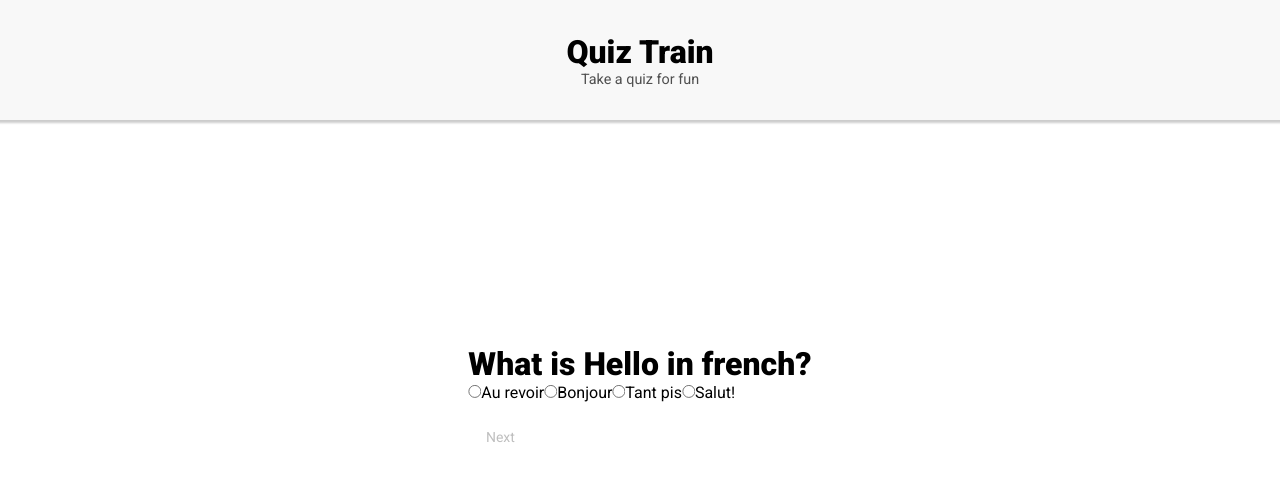
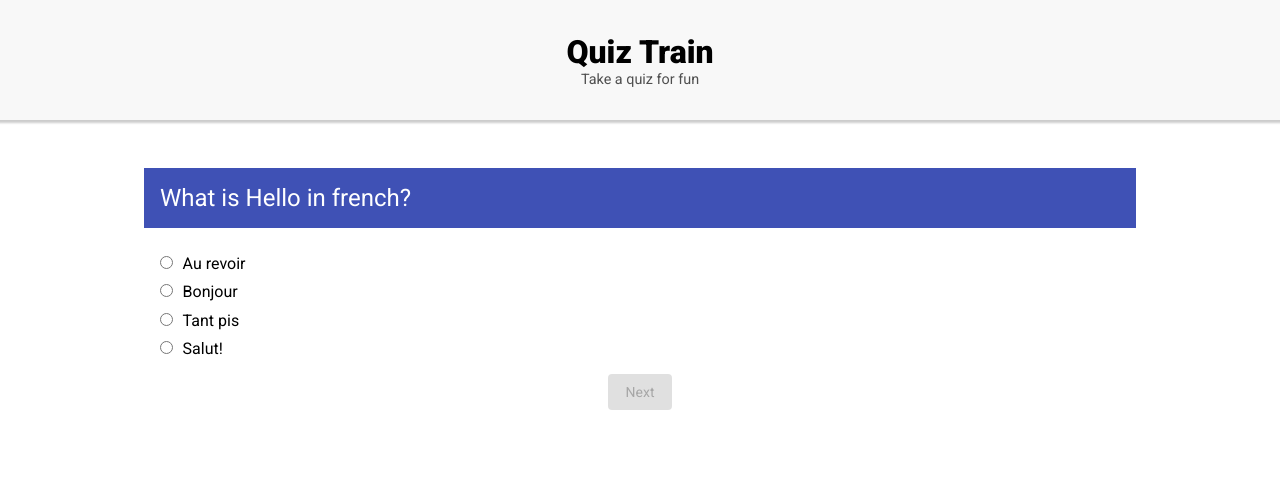
Before and after one commit to maxzakh/angular-quiz, an Angular app: page /french in a window 1280 px wide. Shown: the top 480 px of the page. Built offline with nearby package versions, Linux system fonts and the light colour scheme.

Commit message:
CSS for questions and question-form component

```diff
--- a/src/app/question-form/question-form.component.css
+++ b/src/app/question-form/question-form.component.css
@@ -0,0 +1,21 @@
+.question-form {
+    /* background-color: red; */
+    padding: 1em;
+}
+
+.question-title {
+    background: #3f51b5;
+    color: white;
+    padding: 1em;
+}
+
+.form-group {
+    display: grid;
+    gap: .6em;
+    padding-top: 1.6em;
+    padding-left: 1em;
+}
+
+label > span {
+    padding-left: .6em;
+}
--- a/src/app/question-form/question-form.component.html
+++ b/src/app/question-form/question-form.component.html
@@ -1,9 +1,15 @@
-<div class="quiz quiz-container" *ngIf="question">
-    <h1>{{question.label}}</h1>
+<div class="question-form" *ngIf="question">
+    <div class="question-title">
+        <mat-card-title>{{question.label}}</mat-card-title>
+    </div>
     <form [formGroup]="form">
         <div class="form-group">
             <label *ngFor="let choice of question.choices">
-                <input type="radio" [value]="choice" formControlName="choice">
+                <input
+                    type="radio"
+                    [value]="choice"
+                    formControlName="choice"
+                >
                 <span>{{choice.value}}</span>
             </label>
         </div>
--- a/src/app/questions/questions.component.css
+++ b/src/app/questions/questions.component.css
@@ -1,4 +1,20 @@
-.quiz {
+.question-container {
+    width: 80%;
+    margin: 1em auto 0;
+    padding-top: 1em;
+    /* background-color: gold; */
+}
+
+.questions {
+    display: grid;
+    /* background-color: rgba(0, 0, 255, 0.212); */
+}
+
+.questions button {
+    justify-self: center;
+}
+
+/* .quiz {
   position: absolute;
   left: 50%;
   top: 50%;
@@ -15,4 +31,4 @@ a {
 
 .mat-button:hover {
     background: rgba(62, 62, 241, 0.048);
-}
+} */
--- a/src/app/questions/questions.component.html
+++ b/src/app/questions/questions.component.html
@@ -1,14 +1,28 @@
-<div *ngIf="quiz && !questions" class="spinner-grow text-primary"></div>
+<div class="question-container">
+    <div *ngIf="quiz && !questions" class="spinner-grow text-primary"></div>
 
-<div class="quiz" *ngIf="questions">
+    <div *ngIf="questions">
 
-    <div class="questions" *ngIf="!showResults">
-        <app-question-form [question]="questions[currentQuestionIndex]" (onChoiceMade)="updateChoice($event)">
-        </app-question-form>
+        <div *ngIf="!showResults" class="questions">
+            <app-question-form
+                [question]="questions[currentQuestionIndex]"
+                (onChoiceMade)="updateChoice($event)"
+            >
+            </app-question-form>
 
-        <button mat-button class="btn btn-success" (click)="nextOrViewResults()"
-            [disabled]="!answers.values[currentQuestionIndex]">{{currentQuestionIndex === questions.length - 1 ? 'View results' : 'Next'}}</button>
+            <button
+                mat-flat-button color="primary"
+                (click)="nextOrViewResults()"
+                [disabled]="!answers.values[currentQuestionIndex]"
+            >
+                {{currentQuestionIndex === questions.length - 1 ? 'View results' : 'Next'}}
+            </button>
+        </div>
+
+        <app-results
+            *ngIf="showResults"
+            [answers]="answers"
+        >
+        </app-results>
     </div>
-
-    <app-results *ngIf="showResults" [answers]="answers"></app-results>
 </div>
--- a/src/app/results/results.component.css
+++ b/src/app/results/results.component.css
@@ -1,4 +1,8 @@
-.quiz-container {
+.results-container {
+  background-color: greenyellow;
+}
+
+/* .quiz-container {
   width: 15vw;
   height: 10vh;
   position: absolute;
@@ -18,4 +22,4 @@ a {
 
 .mat-button:hover {
   background: rgba(62, 62, 241, 0.048);
-}
+} */
--- a/src/app/results/results.component.html
+++ b/src/app/results/results.component.html
@@ -1,11 +1,13 @@
-<div class="quiz-container">
+<div class="results-container">
   <div class="results">
       <h2>Results</h2>
-      <div class="answer" *ngFor="let a of answers.values; let i = index;" [ngClass]="{correct: a.correct}">
+      <div
+        *ngFor="let a of answers.values; let i = index;"
+        [ngClass]="{correct: a.correct}"
+        class="answer"
+      >
         {{i+1}}: {{a.value}}
       </div>
     </div>
-  <button mat-button>
-    <a routerLink="/welcome" class="btn btn-primary">Choose another quiz</a>
-  </button>
+  <button mat-stroked-button routerLink="/welcome">Back to welcome screen</button>
 </div>
--- a/src/styles.css
+++ b/src/styles.css
@@ -1,5 +1,5 @@
 /* You can add global styles to this file, and also import other style files */
-@import '@angular/material/prebuilt-themes/deeppurple-amber.css';
+@import '@angular/material/prebuilt-themes/indigo-pink.css';
 @import url('https://fonts.googleapis.com/css2?family=Roboto:wght@400;900&display=swap');
 
 * {
```
